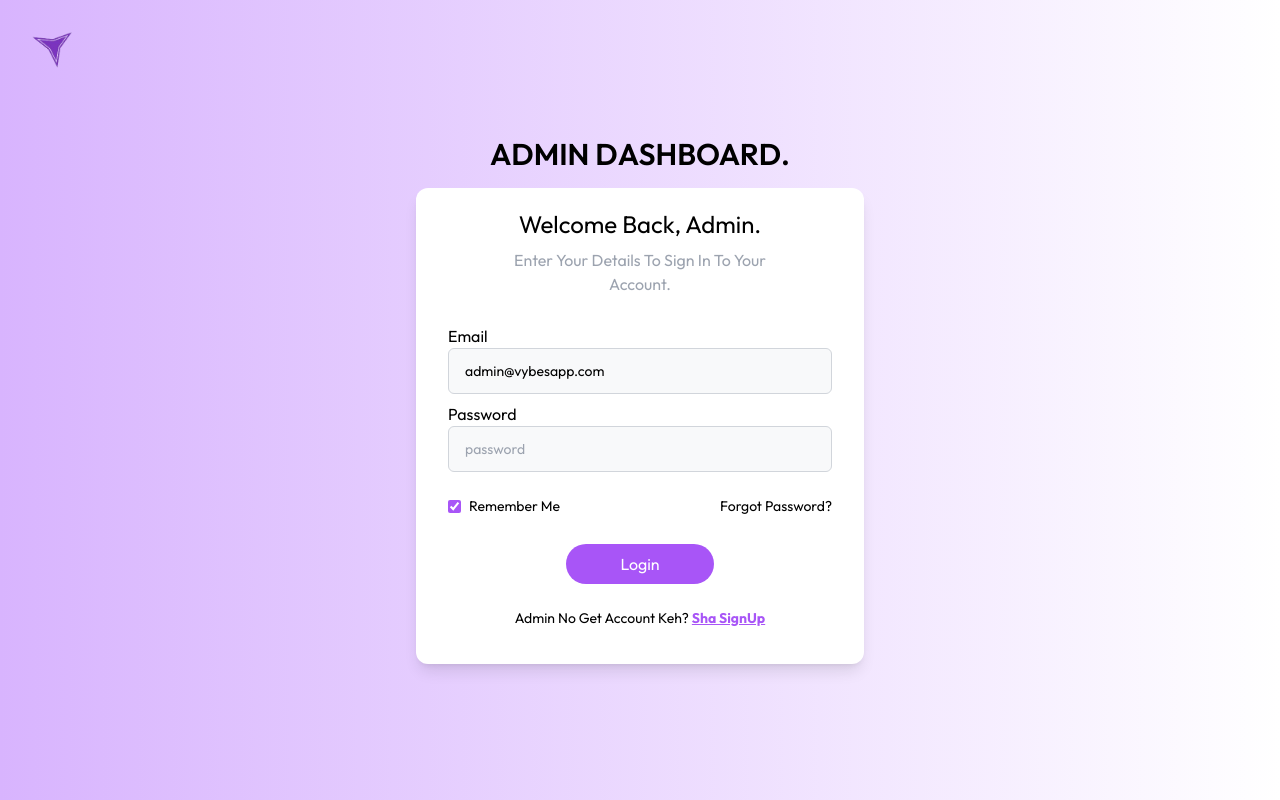
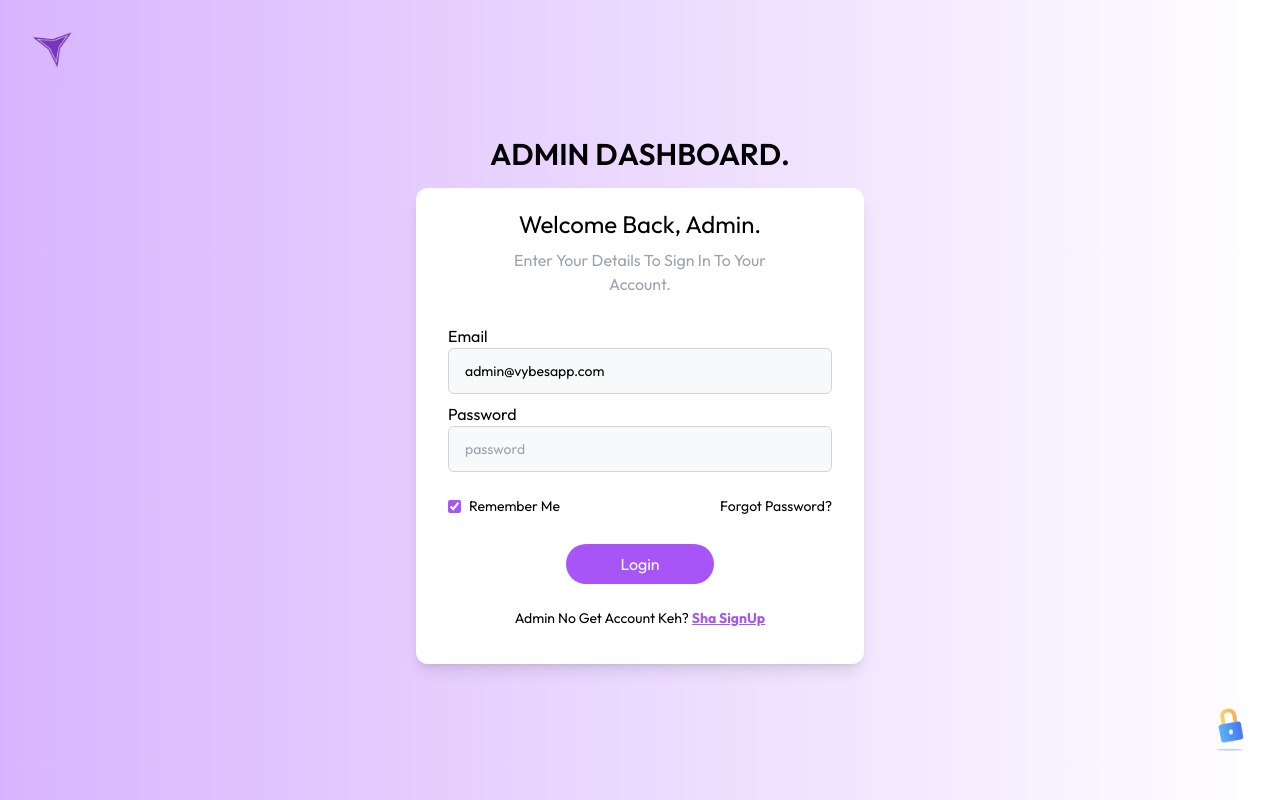
Before and after one commit to TEE2DWHY/vybesAppAdmin, a Next.js app: page / in a window 1280 px wide. Built offline with nearby package versions, Linux system fonts and the light colour scheme; no server answers.

Commit message:
added lock.gif to homepage

```diff
--- a/app/page.tsx
+++ b/app/page.tsx
@@ -70,6 +70,15 @@ const Page: React.FC = () => {
           priority
         />
         <div className="flex flex-col items-center justify-center h-screen capitalize text-2xl">
+          <Image
+            src="/images/lock.gif"
+            alt="lock-img"
+            width={60}
+            height={60}
+            className="absolute bottom-10 right-5"
+            priority
+            unoptimized
+          />
           <h1 className="font-semibold mb-4 text-3xl uppercase text-center">
             Admin Dashboard.
           </h1>
```
Also changed, not shown: public/images/lock.gif (added).
